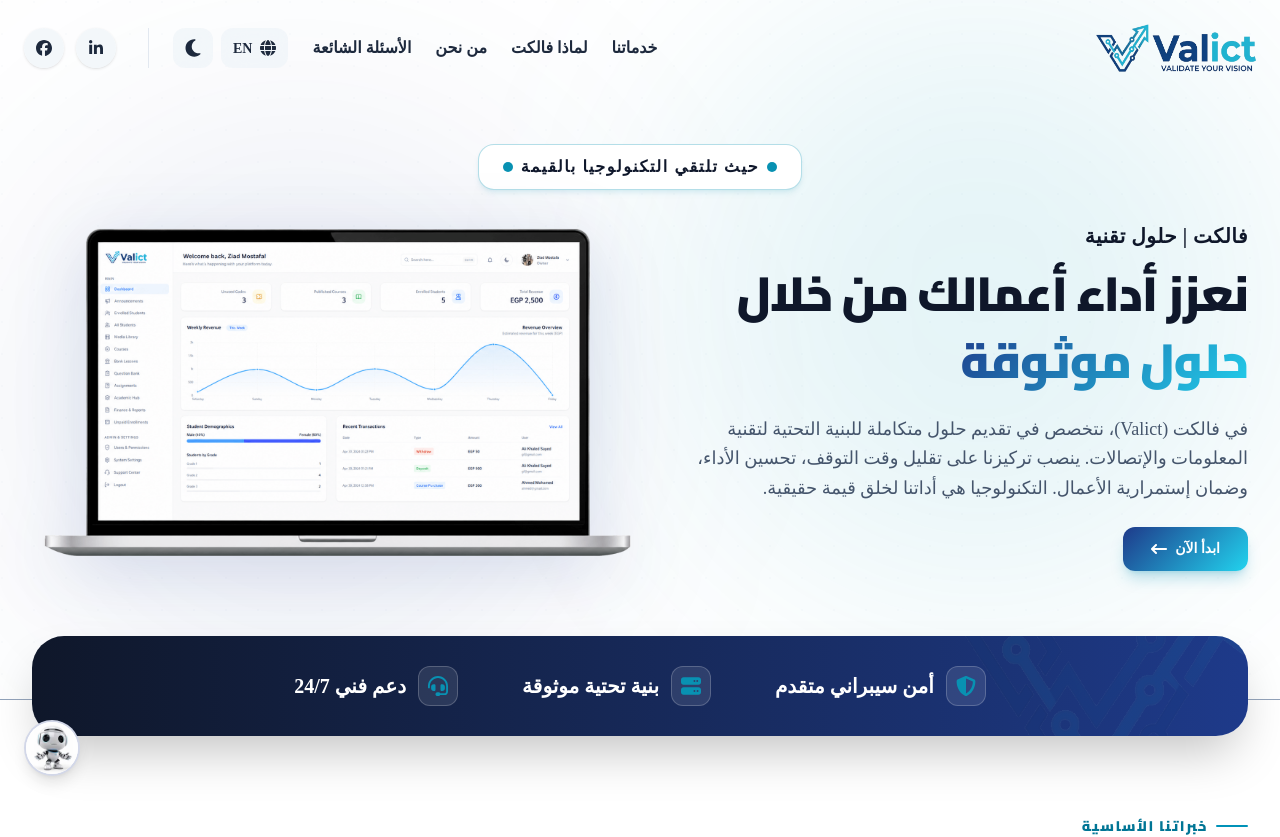
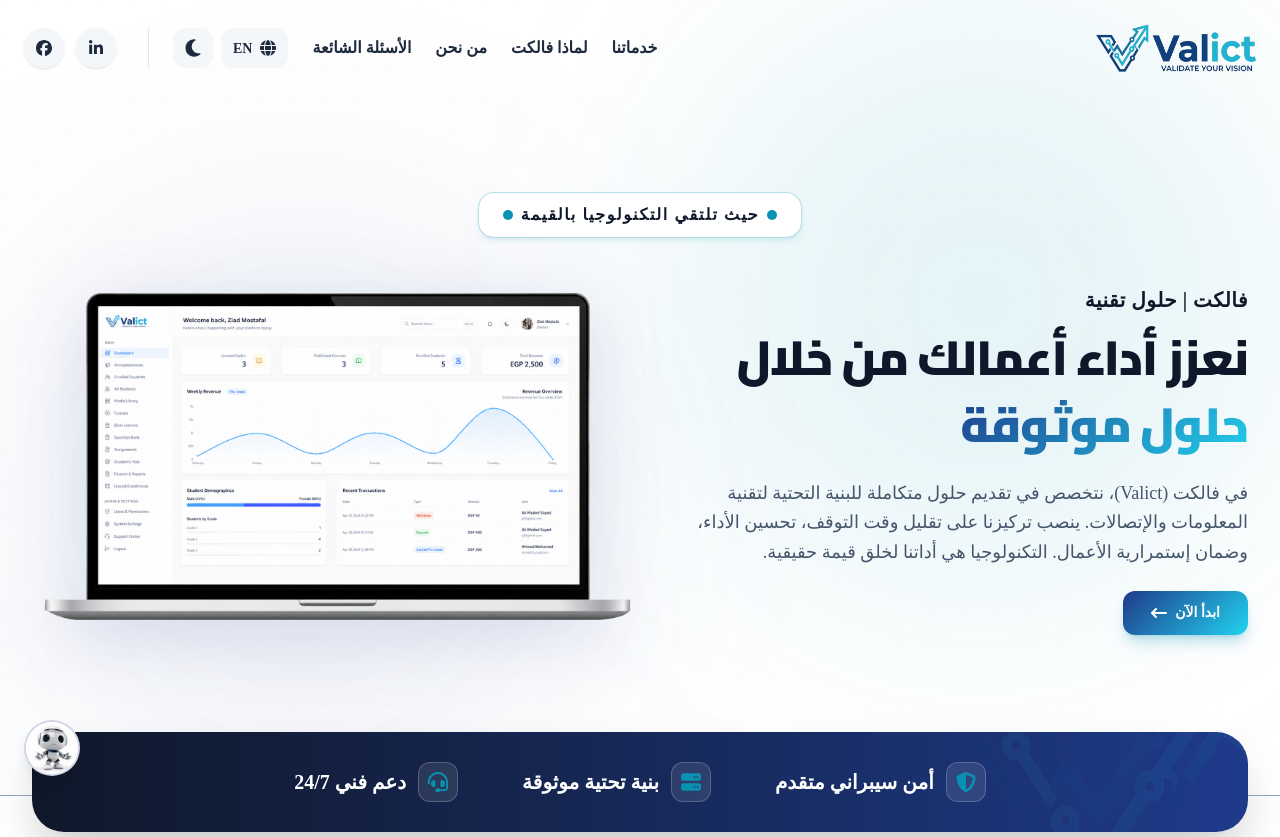
Before and after one commit to Tarek-Ali0/Valict, a Next.js app: page /ar in a window 1280 px wide. Shown: the top 837 px of the page. Built offline with nearby package versions, Linux system fonts and the light colour scheme.

Commit message:
Adjust padding and margin in Hero component

```diff
--- a/src/components/Hero.tsx
+++ b/src/components/Hero.tsx
@@ -29,9 +29,9 @@ export function Hero({ dict }: HeroProps) {
       <div className="absolute bottom-0 left-0 w-[300px] md:w-[600px] h-[300px] md:h-[600px] bg-valict-navy/[0.07] dark:bg-valict-cyan/[0.05] rounded-full blur-[90px] md:blur-[120px] -z-10 pointer-events-none"></div>
       <div className="circuit-bg absolute inset-0 opacity-[0.15] dark:opacity-[0.05] -z-20 pointer-events-none"></div>
 
-      <div className="relative w-full max-w-[1400px] mx-auto px-4 sm:px-6 lg:px-8 pt-32 sm:pt-36 lg:pt-40 pb-24 lg:pb-32">
+      <div className="relative w-full max-w-[1400px] mx-auto px-4 sm:px-6 lg:px-8 pt-40 sm:pt-48 lg:pt-52 pb-32 lg:pb-40">
         <div className="lg:hidden relative z-20 flex flex-col items-center text-start w-full">
-          <div className="w-full flex justify-center mb-6">
+          <div className="w-full flex justify-center mb-8">
             {/* البادج (موبايل) - مع Style مباشر */}
             <div
               className="inline-flex items-center gap-2 px-6 py-2.5 text-base bg-white dark:bg-slate-900 border border-valict-cyan/30 dark:border-valict-cyan/20 shadow-md shadow-valict-cyan/10"
@@ -87,7 +87,7 @@ export function Hero({ dict }: HeroProps) {
         </div>
 
         <div className="hidden lg:block relative z-20 w-full">
-          <div className="flex justify-center mb-8 -mt-4">
+          <div className="flex justify-center mb-12 -mt-4">
             {/* البادج (ديسكتوب) - مع Style مباشر */}
             <div
               className="inline-flex items-center gap-2 px-6 py-2.5 text-base bg-white dark:bg-slate-900 border border-valict-cyan/30 dark:border-valict-cyan/20 shadow-md shadow-valict-cyan/10"
```
